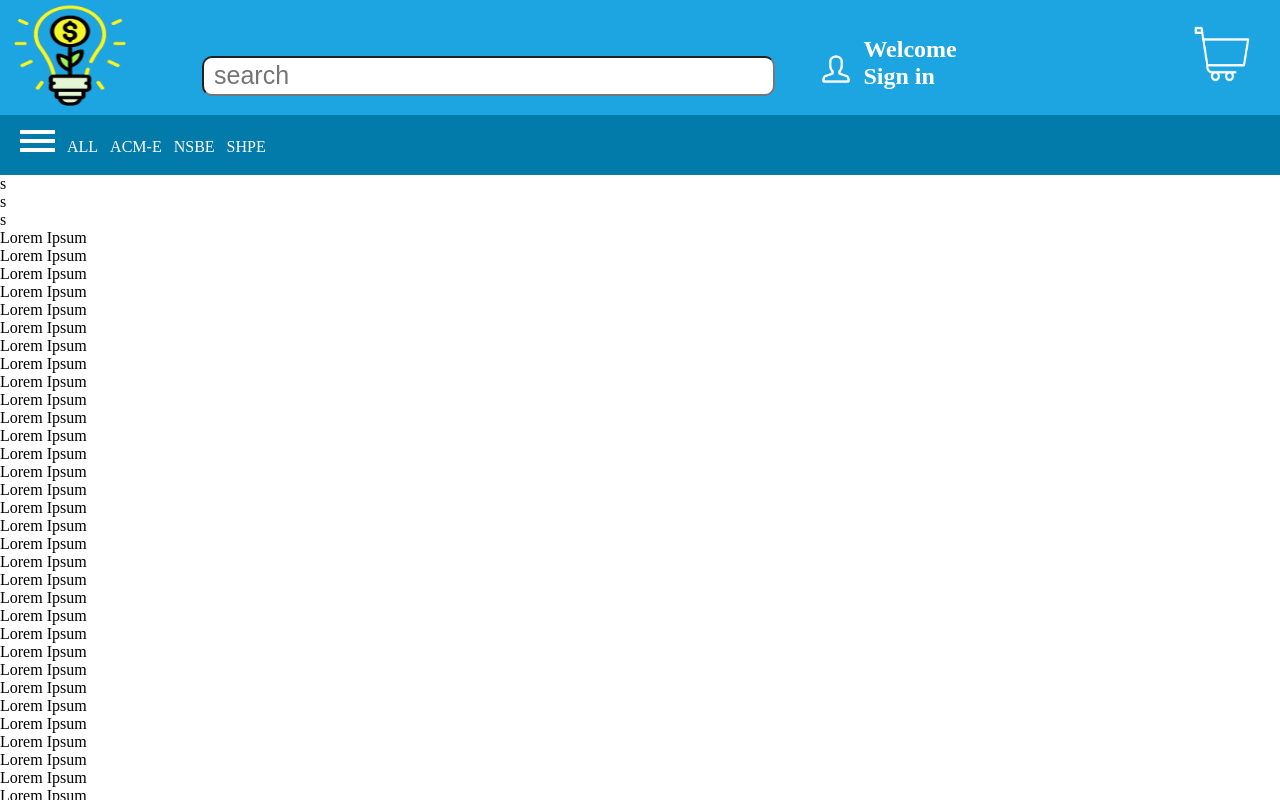
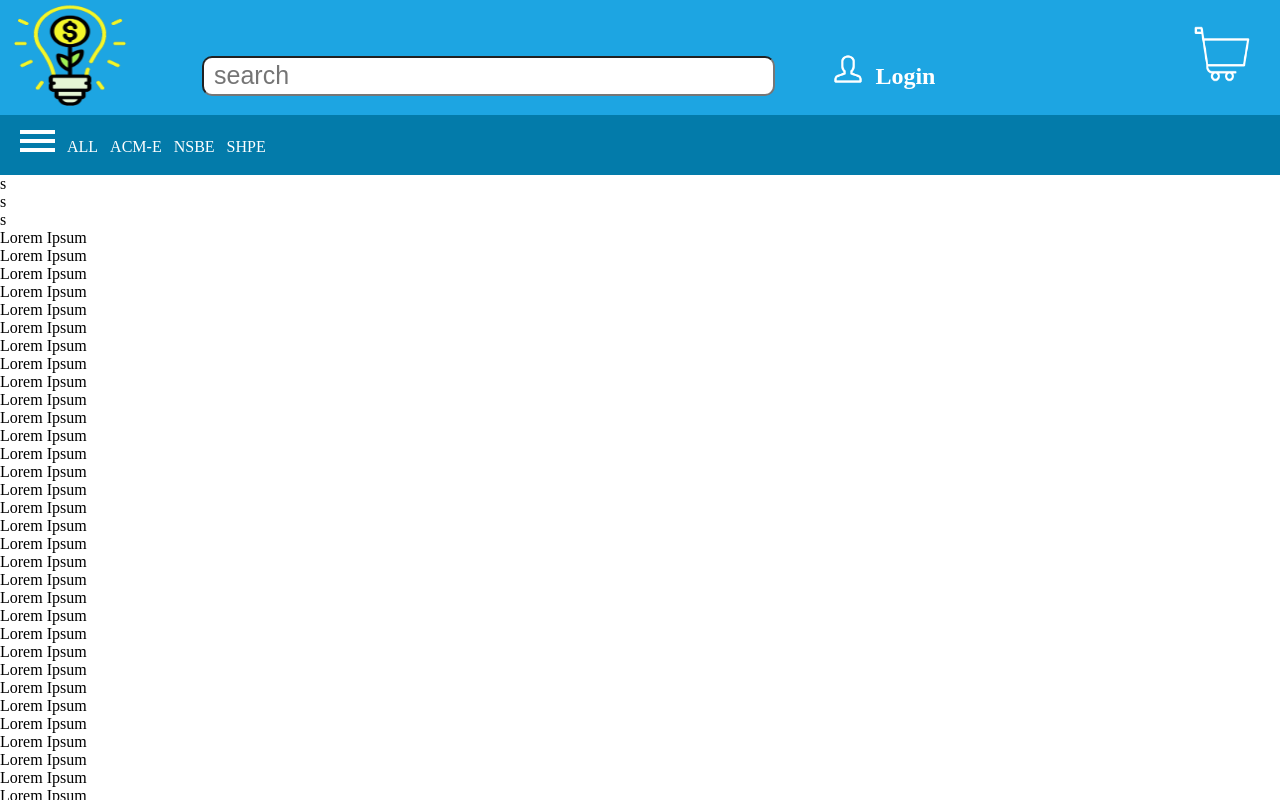
Before and after one commit to ACM-Entrepreneurship/e-commerce, a Next.js app: page / in a window 1280 px wide. Built offline with nearby package versions, Linux system fonts and the light colour scheme; no server answers.

Commit message:
login/logout functionality

```diff
--- a/components/Navbar.js
+++ b/components/Navbar.js
@@ -1,7 +1,7 @@
 import Link from 'next/link'
 import Image from 'next/image'
 //import openSideNav from "components/Sidenavbar"
-
+import { useUser } from '@auth0/nextjs-auth0/client';
 const openSideNav = () => {
     return (
         (document.getElementById("close-burger").style.marginLeft = "260px")
@@ -17,7 +17,13 @@ const openSideNav = () => {
  }
 
 const Navbar = () => {
-  return (
+
+    const {user} = useUser(); // Pull from login context
+    const profile_image = user ? user.picture : '/signin-icon.png'
+
+    let login = user ?  (<a href="/api/auth/logout?returnTo=/">Logout</a>) : (<a href='/api/auth/login'>Login</a>)
+
+    return (
     <nav>
         <div className='nav-belt'>
             <div className='site-logo'>
@@ -42,13 +48,16 @@ const Navbar = () => {
                     </li>
                     <li>
                         <div className='nav-signin'>
-                            <Image src='/signin-icon.png' alt='main signin icon' width={30} height={30} />
-                            <a href='/api/auth/login'>Welcome<br />Sign in</a>
+                            <a href="/profile">
+                                <img src={profile_image} alt='main signin icon' width={30} height={30} />
+                            </a>
+
+                            { login }
                         </div>
                     </li>
                     <li>
                         <div className='nav-cart'>
-                            <a href='/'>
+                            <a href='/shoppingCart'>
                                 <Image src='/shopping-cart.png' alt='main shopping cart icon' width={60} height={60} />
                             </a>
                         </div>
```
